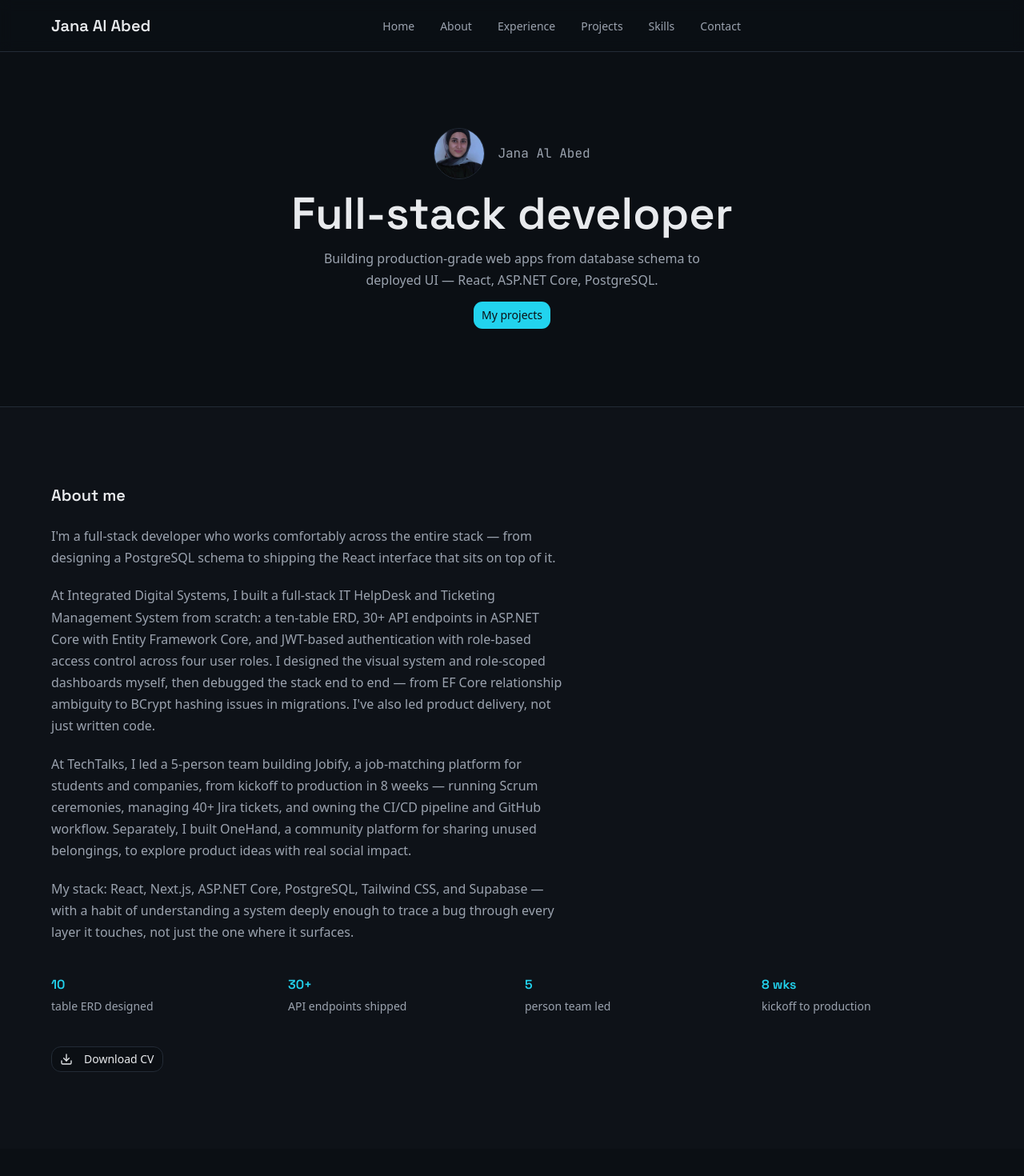
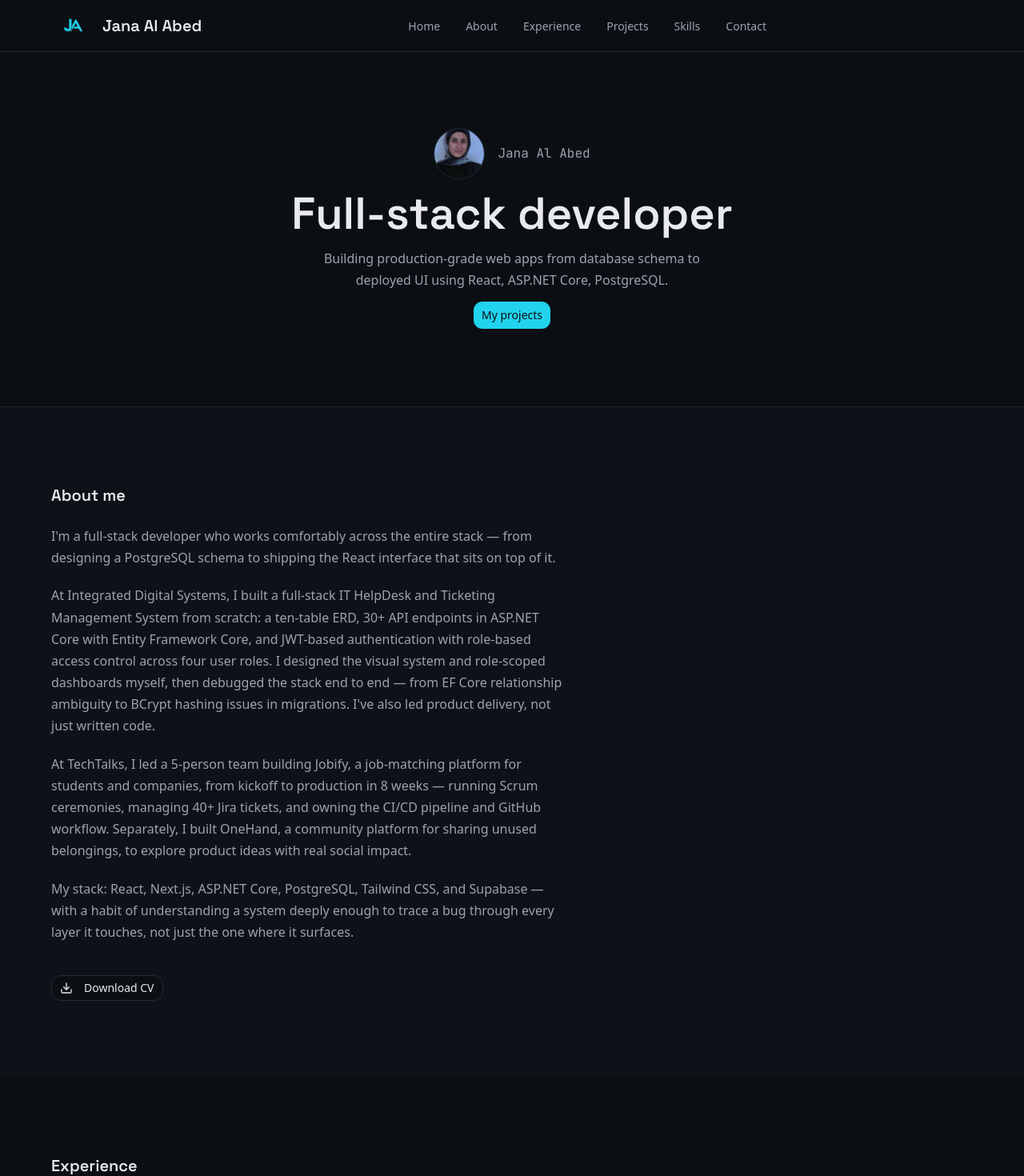
Before and after one commit to janaalabed/portfolio, a Next.js app: page / in a window 1280 px wide. Shown: the top 1470 px of the page at 80% size. Built offline with nearby package versions, Linux system fonts and the light colour scheme.

Commit message:
feat: adding the logo in the navbar

```diff
--- a/src/app/components/layout/Navbar.jsx
+++ b/src/app/components/layout/Navbar.jsx
@@ -1,6 +1,7 @@
 "use client";
 
 import { useState } from "react";
+import Image from "next/image";
 import { Menu, X } from "lucide-react";
 
 const links = [
@@ -20,8 +21,15 @@ export default function Navbar() {
       <nav className="mx-auto grid h-14 max-w-[1200px] grid-cols-[auto_1fr_auto] items-center px-4 sm:h-16 sm:px-6">
         <a
           href="#hero"
-          className="truncate font-heading text-lg font-semibold text-foreground sm:text-xl md:text-h1"
+          className="flex items-center gap-2 truncate font-heading text-lg font-semibold text-foreground sm:text-xl md:text-h1"
         >
+          <Image
+            src="/images/logo.png"
+            alt="Jana Al Abed logo"
+            width={32}
+            height={32}
+            className="h-14 w-14 shrink-0"
+          />
           Jana Al Abed
         </a>
 
--- a/src/app/components/sections/About.jsx
+++ b/src/app/components/sections/About.jsx
@@ -2,13 +2,6 @@ import { buttonVariants } from "@/components/ui/button";
 import { cn } from "@/lib/utils";
 import { Download } from "lucide-react";
 import Reveal from "../../../components/Reveal";
-
-const stats = [
-  { value: "10", label: "table ERD designed" },
-  { value: "30+", label: "API endpoints shipped" },
-  { value: "5", label: "person team led" },
-  { value: "8 wks", label: "kickoff to production" },
-];
 
 export default function About() {
   return (
@@ -25,50 +18,35 @@ export default function About() {
           <div className="mt-6 max-w-[70ch] space-y-5 text-body text-muted-foreground">
             <p>
               I&apos;m a full-stack developer who works comfortably across the
-              entire stack — from designing a PostgreSQL schema to shipping
-              the React interface that sits on top of it.
+              entire stack — from designing a PostgreSQL schema to shipping the
+              React interface that sits on top of it.
             </p>
             <p>
               At Integrated Digital Systems, I built a full-stack IT HelpDesk
-              and Ticketing Management System from scratch: a ten-table ERD,
-              30+ API endpoints in ASP.NET Core with Entity Framework Core,
-              and JWT-based authentication with role-based access control
-              across four user roles. I designed the visual system and
-              role-scoped dashboards myself, then debugged the stack end to
-              end — from EF Core relationship ambiguity to BCrypt hashing
-              issues in migrations. I&apos;ve also led product delivery, not
-              just written code.
+              and Ticketing Management System from scratch: a ten-table ERD, 30+
+              API endpoints in ASP.NET Core with Entity Framework Core, and
+              JWT-based authentication with role-based access control across
+              four user roles. I designed the visual system and role-scoped
+              dashboards myself, then debugged the stack end to end — from EF
+              Core relationship ambiguity to BCrypt hashing issues in
+              migrations. I&apos;ve also led product delivery, not just written
+              code.
             </p>
             <p>
               At TechTalks, I led a 5-person team building Jobify, a
-              job-matching platform for students and companies, from kickoff
-              to production in 8 weeks — running Scrum ceremonies, managing
-              40+ Jira tickets, and owning the CI/CD pipeline and GitHub
-              workflow. Separately, I built OneHand, a community platform for
-              sharing unused belongings, to explore product ideas with real
-              social impact.
+              job-matching platform for students and companies, from kickoff to
+              production in 8 weeks — running Scrum ceremonies, managing 40+
+              Jira tickets, and owning the CI/CD pipeline and GitHub workflow.
+              Separately, I built OneHand, a community platform for sharing
+              unused belongings, to explore product ideas with real social
+              impact.
             </p>
             <p>
-              My stack: React, Next.js, ASP.NET Core, PostgreSQL, Tailwind
-              CSS, and Supabase — with a habit of understanding a system
-              deeply enough to trace a bug through every layer it touches,
-              not just the one where it surfaces.
+              My stack: React, Next.js, ASP.NET Core, PostgreSQL, Tailwind CSS,
+              and Supabase — with a habit of understanding a system deeply
+              enough to trace a bug through every layer it touches, not just the
+              one where it surfaces.
             </p>
-          </div>
-        </Reveal>
-
-        <Reveal delay={100}>
-          <div className="mt-10 grid grid-cols-2 gap-6 sm:grid-cols-4 sm:gap-8">
-            {stats.map((stat, i) => (
-              <div key={i}>
-                <p className="font-heading text-h1 font-semibold text-primary">
-                  {stat.value}
-                </p>
-                <p className="mt-1 text-label text-muted-foreground">
-                  {stat.label}
-                </p>
-              </div>
-            ))}
           </div>
         </Reveal>
 
@@ -78,7 +56,7 @@ export default function About() {
             download="Jana Al Abed CV"
             className={cn(
               buttonVariants({ variant: "outline" }),
-              "mt-10 w-full border-border text-foreground hover:bg-accent hover:text-primary sm:w-auto",
+              "mt-10 w-auto border-border text-foreground hover:bg-accent hover:text-primary ",
             )}
           >
             <Download className="mr-2 h-4 w-4" />
--- a/src/app/components/sections/Contact.jsx
+++ b/src/app/components/sections/Contact.jsx
@@ -107,7 +107,7 @@ export default function Contact() {
           <Button
             type="submit"
             disabled={status === "sending"}
-            className="w-full bg-primary text-primary-foreground hover:bg-primary/90 sm:w-auto"
+            className="mx-auto block w-auto bg-primary text-primary-foreground hover:bg-primary/90"
           >
             {status === "sending" ? "Sending..." : "Send message"}
           </Button>
--- a/src/app/components/sections/Hero.jsx
+++ b/src/app/components/sections/Hero.jsx
@@ -28,7 +28,7 @@ export default function Hero() {
       </h1>
 
       <p className="max-w-lg text-body text-muted-foreground opacity-0 animate-fade-up [animation-delay:300ms]">
-        Building production-grade web apps from database schema to deployed UI —
+        Building production-grade web apps from database schema to deployed UI using
         React, ASP.NET Core, PostgreSQL.
       </p>
 
@@ -36,7 +36,7 @@ export default function Hero() {
         href="#projects"
         className={cn(
           buttonVariants({ size: "lg" }),
-          "bg-primary text-primary-foreground hover:bg-primary/90 opacity-0 animate-fade-up [animation-delay:450ms] w-full sm:w-auto",
+          "bg-primary text-primary-foreground hover:bg-primary/90 opacity-0 animate-fade-up [animation-delay:450ms] w-auto",
         )}
       >
         My projects
--- a/src/app/components/sections/Skills.jsx
+++ b/src/app/components/sections/Skills.jsx
@@ -8,7 +8,7 @@ export default function Skills() {
           Skills
         </h2>
 
-        <div className="mt-12 grid gap-x-6 gap-y-8 sm:grid-cols-2 sm:gap-x-8 sm:gap-y-10 lg:grid-cols-4">
+        <div className="mt-12 grid grid-cols-2 gap-x-6 gap-y-8 sm:gap-x-8 sm:gap-y-10 lg:grid-cols-4">
           {skills.map((item, index) => (
             <div key={index}>
               <h3 className="font-heading text-h3 font-medium text-foreground">
```
Also changed, not shown: public/images/logo.png (added).
